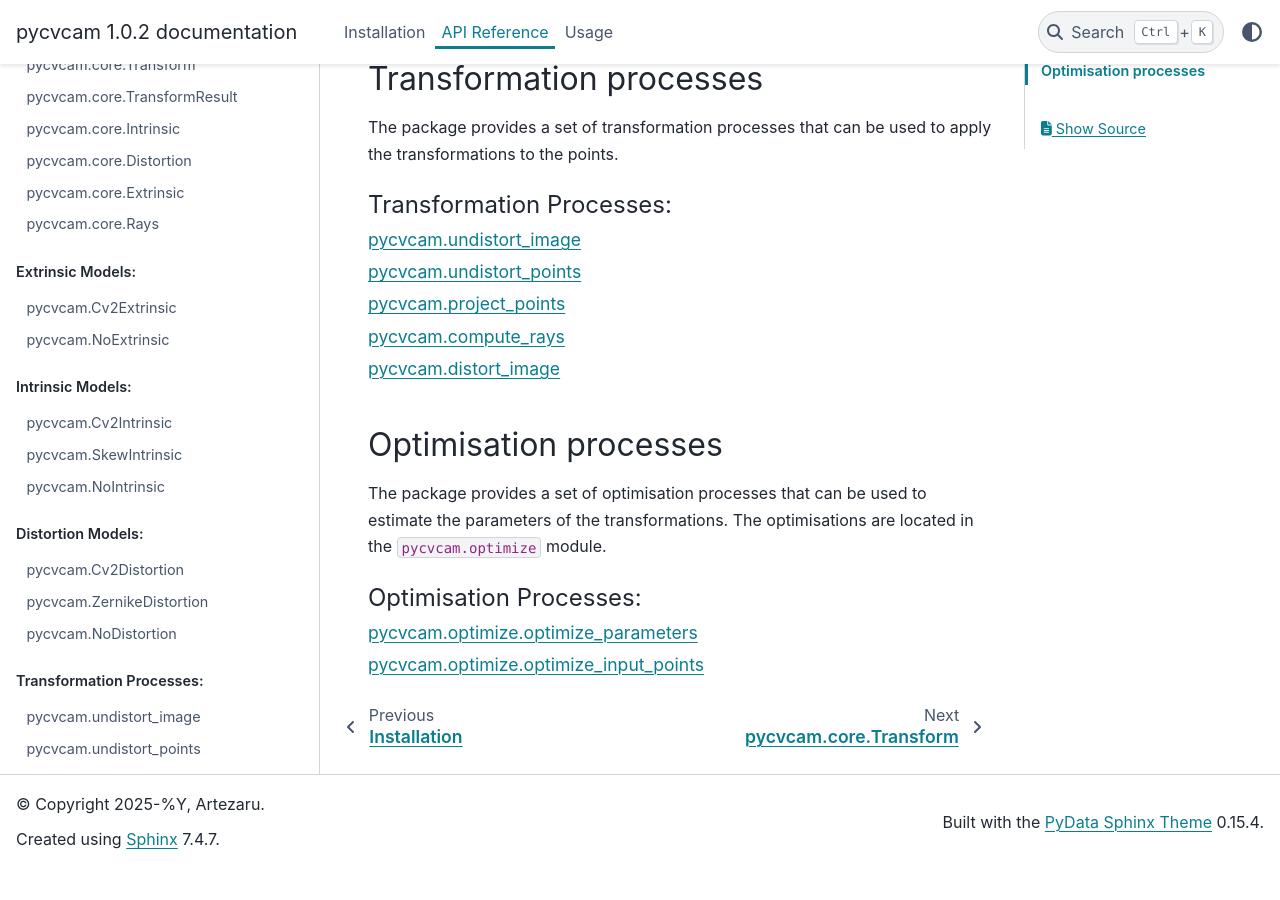
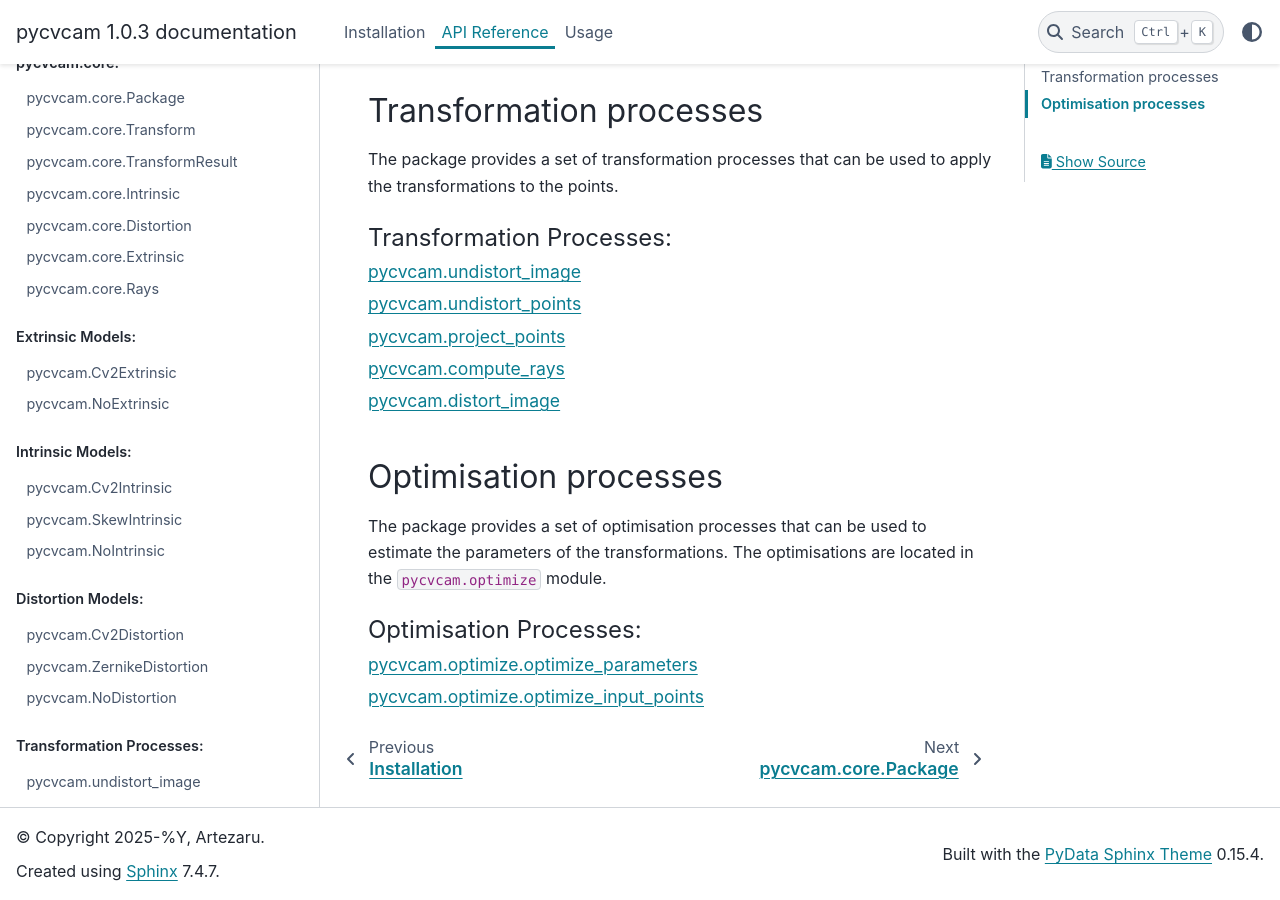
Before and after one commit to Artezaru/pycvcam, a Sphinx documentation site: the page built from docs/source/api.rst, in a window 1280 px wide and 900 px high, scrolled down 1130 px. Built offline with Sphinx 7.4.7 and the PyData theme 0.15.4, drawn with Linux system fonts in a browser that asks for light colours; before the commit the page ends 1998 px from its top, so only the background shows below that.

```diff
--- a/docs/source/api.rst
+++ b/docs/source/api.rst
@@ -13,6 +13,7 @@
    :maxdepth: 1
    :caption: pycvcam.core:
 
+   ./api_doc/package.rst
    ./api_doc/transform.rst
    ./api_doc/transform_result.rst
    ./api_doc/intrinsic.rst
--- a/pycvcam/__version__.py
+++ b/pycvcam/__version__.py
@@ -1 +1 @@
-__version__ = "1.0.2"
+__version__ = "1.0.3"
```
Also changed, not shown: docs/source/api_doc/package.rst (added, +8 -0 lines), .bumpver.toml.
